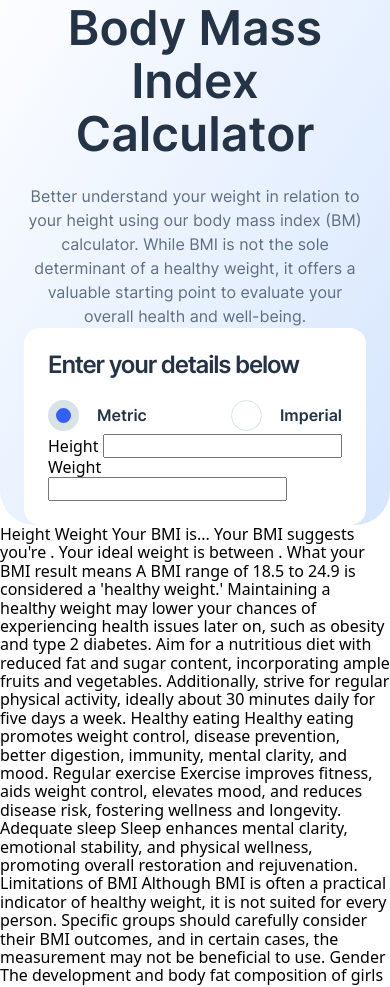
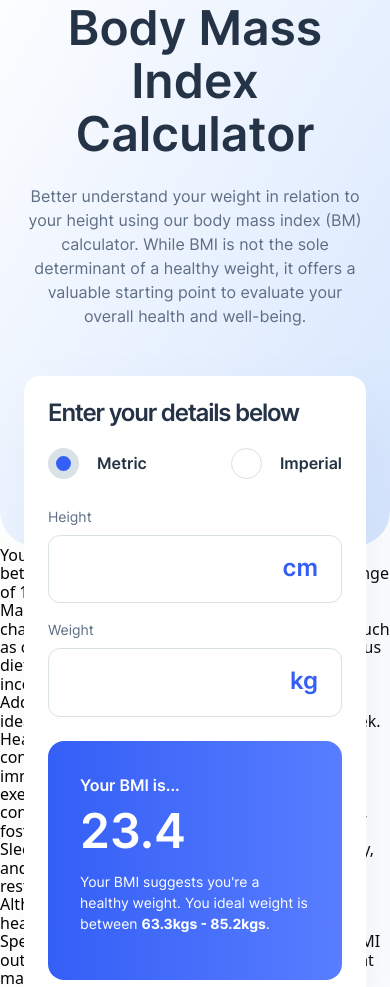
Before and after one commit to Dzybystim/body_mass, a plain HTML site: page index.html in a window 390 px wide. Shown: the part 94-1081 px from the top of the page. Drawn offline with nearby package versions, Linux system fonts and the light colour scheme.

Commit message:
add hero mobile

```diff
--- a/index.html
+++ b/index.html
@@ -36,7 +36,7 @@
           your overall health and well-being.
         </p>
         <div class="calculator">
-          <form>
+          <form class="calculator_form--indent">
             <h2 class="calculator_header">Enter your details below</h2>
             <div
               class="calculator_calculation-system calculator_calculation-system--indent"
@@ -55,18 +55,44 @@
               </div>
             </div>
             <label>
-              Height
-              <input type="text" name="height" />
+              <h3
+                class="calculator_parameters-header calculator_parameters-header--indent"
+              >
+                Height
+              </h3>
+              <div class="calculator_box-input">
+                <input
+                  type="text"
+                  name="height"
+                  class="calculator_input calculator_input--indent"
+                />
+                <span class="calculator_units">cm</span>
+              </div>
             </label>
             <label>
-              Weight
-              <input type="text" name="weight" />
+              <h3
+                class="calculator_parameters-header calculator_parameters-header--indent"
+              >
+                Weight
+              </h3>
+              <div class="calculator_box-input">
+                <input type="text" name="weight" class="calculator_input" />
+                <span class="calculator_units">kg</span>
+              </div>
             </label>
           </form>
+          <div class="calculator_text-box">
+            <h3 class="calculator_text-box-header">Your BMI is...</h3>
+            <span class="calculator_text-box-grade">23.4</span>
+            <p class="calculator_text-box-text">
+              Your BMI suggests you're a healthy weight. You ideal weight is
+              between
+              <span class="calculator_bolt-text">63.3kgs - 85.2kgs</span>.
+            </p>
+          </div>
         </div>
       </div>
     </header>
-    Height Weight Your BMI is...
     <!-- add score -->
 
     Your BMI suggests you're
--- a/sass/components/_header.scss
+++ b/sass/components/_header.scss
@@ -7,6 +7,8 @@
   background-image: $brand-gradient;
   border-bottom-left-radius: 35px;
   border-bottom-right-radius: 35px;
+  position: relative;
+  height: 640px;
 
   &_icon {
     display: block;
@@ -46,6 +48,12 @@
   padding: 24px;
   background-color: $white;
   border-radius: 16px;
+  position: absolute;
+  margin-top: 48px;
+  left: 24px;
+  right: 24px;
+
+  box-shadow: 16px 32px 56px $shadow;
 
   &_header {
     @extend %headingM;
@@ -60,78 +68,9 @@
 
     &--indent {
       margin-top: 24px;
+      margin-bottom: 24px;
     }
   }
-
-  // &_radio input[type="radio"] {
-  //   position: absolute;
-  //   opacity: 0;
-  // }
-
-  // &_header-system:before {
-  //   content: "";
-  //   vertical-align: top;
-  //   position: relative;
-  //   top: -0.2em;
-  //   margin-right: 1.125em;
-  //   width: 31px;
-  //   height: 31px;
-  //   background-color: $white;
-  //   border-radius: 100%;
-  //   border: 1px $borders solid;
-  //   display: inline-block;
-  // }
-
-  // &_header-system {
-  //   @extend %bodyMBold;
-  //   color: $header-text;
-  // }
-
-  // &_radio input[type="radio"]:checked + .calculator_header-system:before {
-  //   border: 16px $borders solid;
-  //   background-color: $second-brand-color;
-  // }
-
-  // &_radio input[type="radio"]:hover + .calculator_header-system:before {
-  //   border: 1px $second-brand-color solid;
-  // }
-}
-
-// .calculator_header-system input[type="radio"] {
-//   position: absolute;
-//   left: -9999px;
-// }
-
-// .calculator_header-system {
-//   @extend %bodyMBold;
-//   color: $header-text;
-
-//   cursor: pointer;
-//   display: inline-block;
-// }
-
-// .calculator_custom-radio {
-//   vertical-align: top;
-//   position: relative;
-//   top: -0.2em;
-//   margin-right: 1.125em;
-//   width: 31px;
-//   height: 31px;
-//   background-color: $white;
-//   border-radius: 100%;
-//   border: 1px $borders solid;
-//   display: inline-block;
-// }
-
-// .calculator_header-system
-//   input[type="radio"]:checked
-//   + .calculator_custom-radio {
-//   border: 1px red solid;
-// }
-
-// .calculator_header-system:hover .calculator_custom-radio {
-//   border: 1px $second-brand-color solid;
-// }
 
   .calculator_custom-radio [type="radio"]:checked,
   .calculator_custom-radio [type="radio"]:not(:checked) {
@@ -139,7 +78,9 @@
     left: -9999px;
   }
 
-.calculator_custom-radio [type="radio"]:checked + .calculator_custom-radio-text,
+  .calculator_custom-radio
+    [type="radio"]:checked
+    + .calculator_custom-radio-text,
   .calculator_custom-radio
     [type="radio"]:not(:checked)
     + .calculator_custom-radio-text {
@@ -150,7 +91,9 @@
     display: inline-block;
   }
 
-.calculator_custom-radio [type="radio"] + .calculator_custom-radio-text:before {
+  .calculator_custom-radio
+    [type="radio"]
+    + .calculator_custom-radio-text:before {
     content: "";
     vertical-align: top;
     position: relative;
@@ -176,3 +119,80 @@
     border: 8px $borders solid;
     background-color: $second-brand-color;
   }
+}
+
+.calculator_parameters-header {
+  @extend %bodyS;
+  color: $text-color;
+  margin: 0;
+}
+
+.calculator_parameters-header--indent {
+  margin-bottom: 8px;
+}
+
+.calculator_box-input {
+  position: relative;
+}
+
+.calculator_input {
+  padding-top: 20px;
+  padding-bottom: 20px;
+  padding-left: 24px;
+  padding-right: 3em;
+  width: 100%;
+  border-radius: 12px;
+  border: 1px $borders solid;
+  outline: none;
+
+  @extend %headingM;
+  color: $header-text;
+  letter-spacing: -0.05em;
+}
+
+.calculator_input--indent {
+  margin-bottom: 16px;
+}
+
+.calculator_units {
+  @extend %headingM;
+  color: $second-brand-color;
+
+  position: absolute;
+  right: 1em;
+  top: 0.84em;
+}
+
+.calculator_form--indent {
+  margin-bottom: 24px;
+}
+
+.calculator_text-box {
+  width: 100%;
+  border-radius: 16px;
+  padding: 32px;
+  background-image: $second-brand-gradient;
+}
+
+.calculator_text-box-header {
+  @extend %bodyMBold;
+  color: $white;
+  margin: 0;
+  margin-bottom: 8px;
+}
+
+.calculator_text-box-grade {
+  @extend %headingL;
+  color: $white;
+
+  margin-bottom: 24px;
+}
+
+.calculator_text-box-text {
+  @extend %bodyS;
+  color: $white;
+}
+
+.calculator_bolt-text {
+  font-weight: bold;
+}
--- a/sass/utils/_colors.scss
+++ b/sass/utils/_colors.scss
@@ -1,6 +1,8 @@
 $brand-gradient: linear-gradient(to bottom right, #d6fcfe00, #d6e6fe);
+$second-brand-gradient: linear-gradient(to right, #345ff6, #587dff);
 $second-brand-color: #345ff6;
 $header-text: #253347;
 $text-color: #5e6e85;
 $borders: #d8e2e7;
 $white: #ffffff;
+$shadow: #8faecf25;
```
Also changed, not shown: css/main.css, css/main.min.css, 2 other files. Lines whose indentation alone changed are shown as unchanged.
